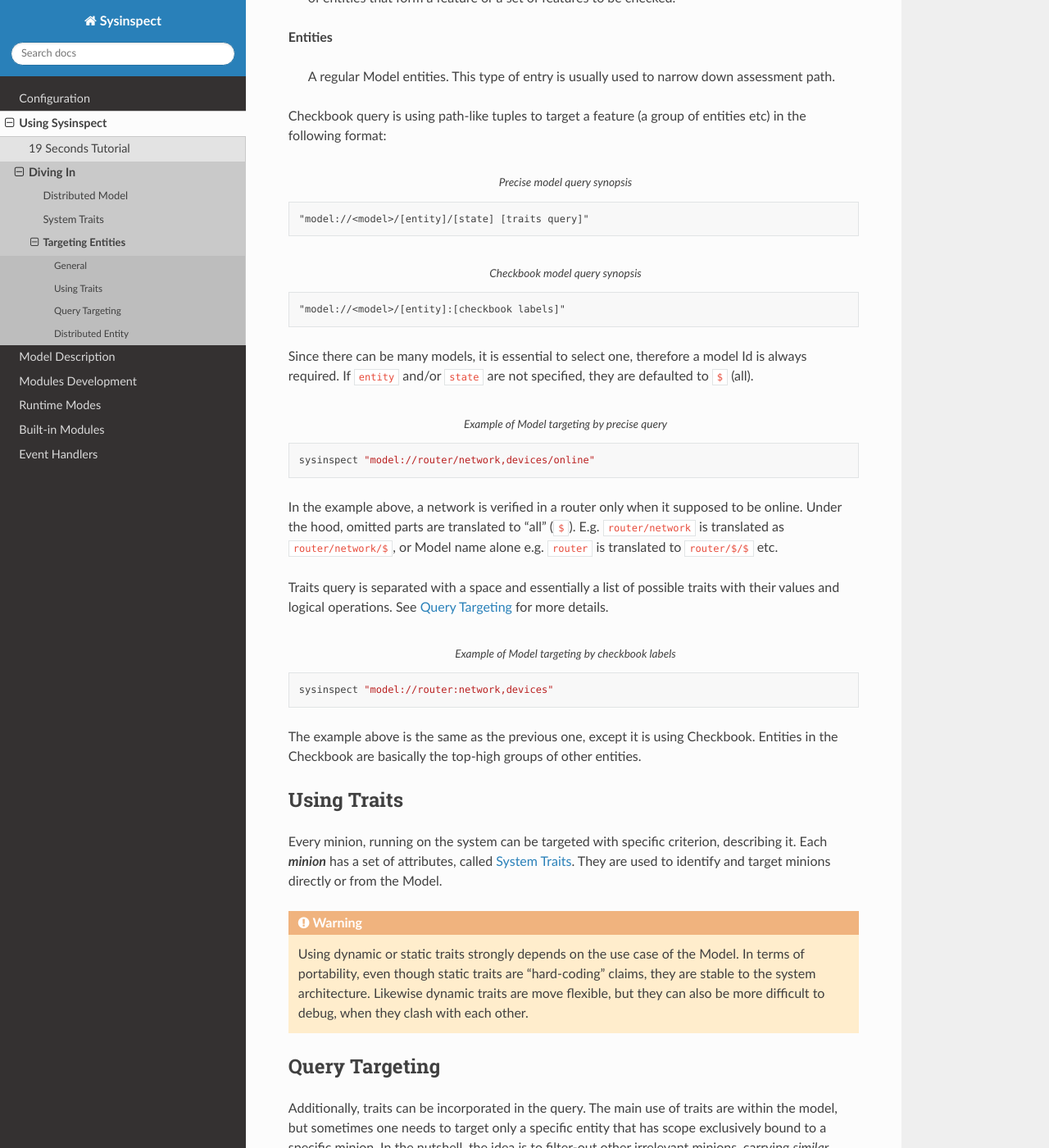
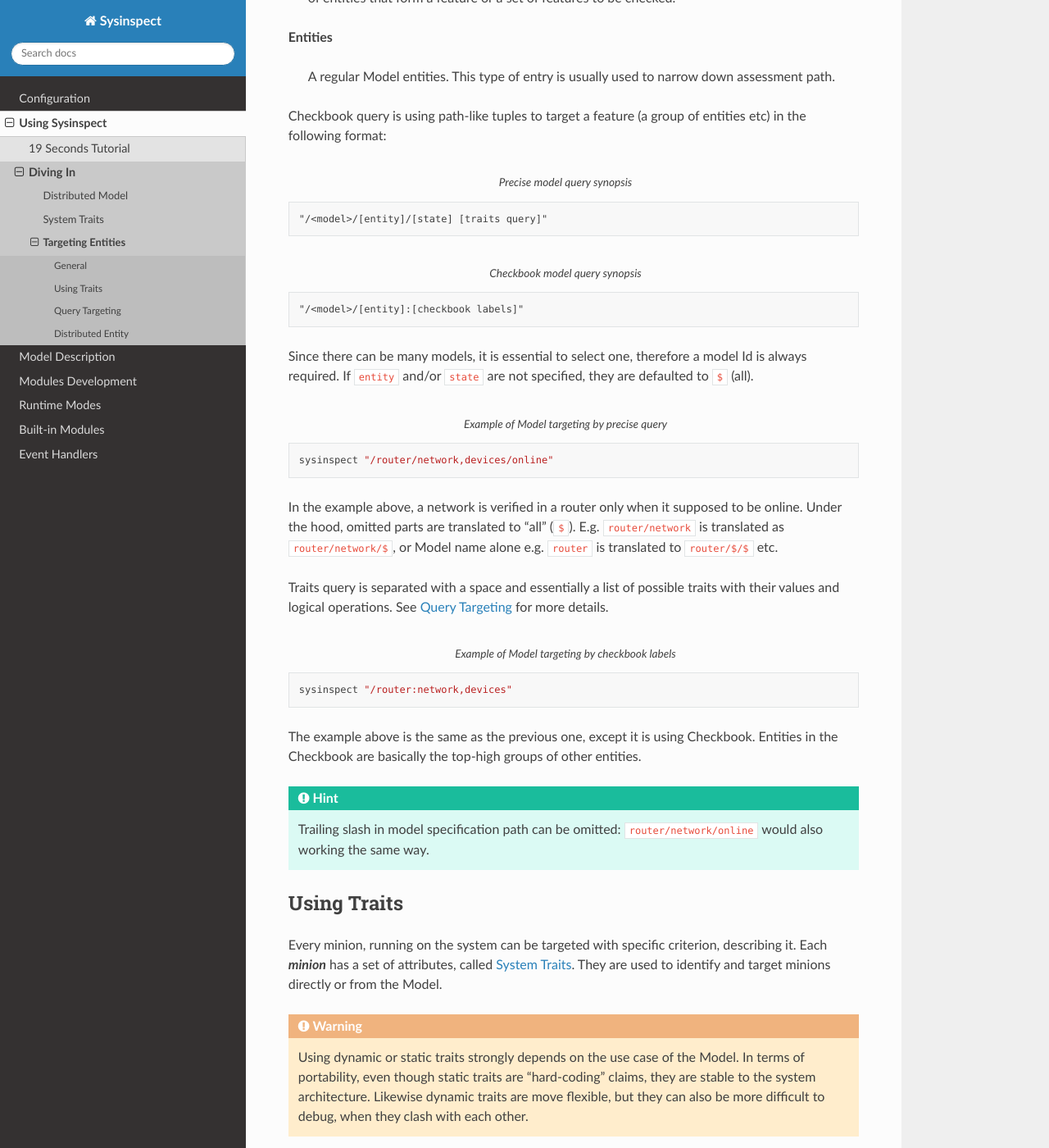
Before and after one commit to tinythings/sysinspect, a Sphinx documentation site: the page built from docs/genusage/targeting.rst, in a window 1280 px wide and 1400 px high, scrolled down 499 px. Shown: the whole window at 82% size. Built offline with Sphinx 7.4.7 and the Read the Docs theme 3.1.0, drawn with Linux system fonts in a browser that asks for light colours.

Commit message:
Drop "model://" targeting as there will be always only one scheme.

```diff
--- a/docs/genusage/targeting.rst
+++ b/docs/genusage/targeting.rst
@@ -47,12 +47,12 @@ in the following format:
 .. code-block:: text
     :caption: Precise model query synopsis
 
-    "model://<model>/[entity]/[state] [traits query]"
+    "/<model>/[entity]/[state] [traits query]"
 
 .. code-block:: text
     :caption: Checkbook model query synopsis
 
-    "model://<model>/[entity]:[checkbook labels]"
+    "/<model>/[entity]:[checkbook labels]"
 
 Since there can be many models, it is essential to select one, therefore a model Id is
 always required. If ``entity`` and/or ``state`` are not specified, they are defaulted to
@@ -61,7 +61,7 @@ always required. If ``entity`` and/or ``state`` are not specified, they are defa
 .. code-block:: bash
     :caption: Example of Model targeting by precise query
 
-    sysinspect "model://router/network,devices/online"
+    sysinspect "/router/network,devices/online"
 
 In the example above, a network is verified in a router only when it supposed to be online.
 Under the hood, omitted parts are translated to "all" (``$``). E.g. ``router/network`` is
@@ -74,10 +74,15 @@ values and logical operations. See :ref:`query_targeting` for more details.
 .. code-block:: bash
     :caption: Example of Model targeting by checkbook labels
 
-    sysinspect "model://router:network,devices"
+    sysinspect "/router:network,devices"
 
 The example above is the same as the previous one, except it is using Checkbook. Entities
 in the Checkbook are basically the top-high groups of other entities.
+
+.. hint::
+
+  Trailing slash in model specification path can be omitted: ``router/network/online`` would also working
+  the same way.
 
 Using Traits
 ------------
--- a/docs/modeldescr/states.rst
+++ b/docs/modeldescr/states.rst
@@ -54,4 +54,4 @@ is passed, then default state is selected:
 
 .. code-block:: text
 
-    syspect --model ./my_model --states=online,active
+    sysinspect --model ./my_model --states=online,active
```
Also changed, not shown: docs/modeldescr/overview.rst (+7 -2 lines), 4 other files.
